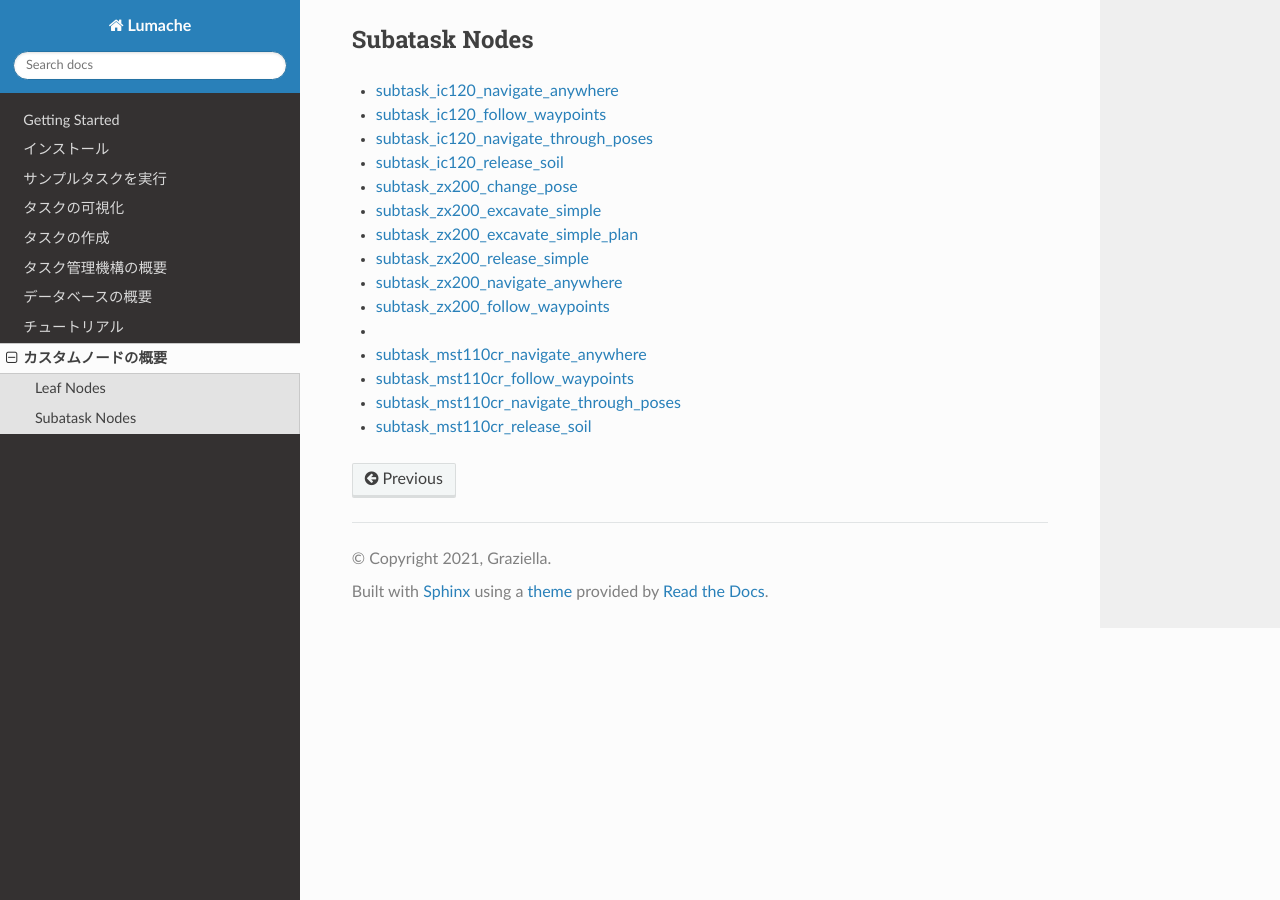
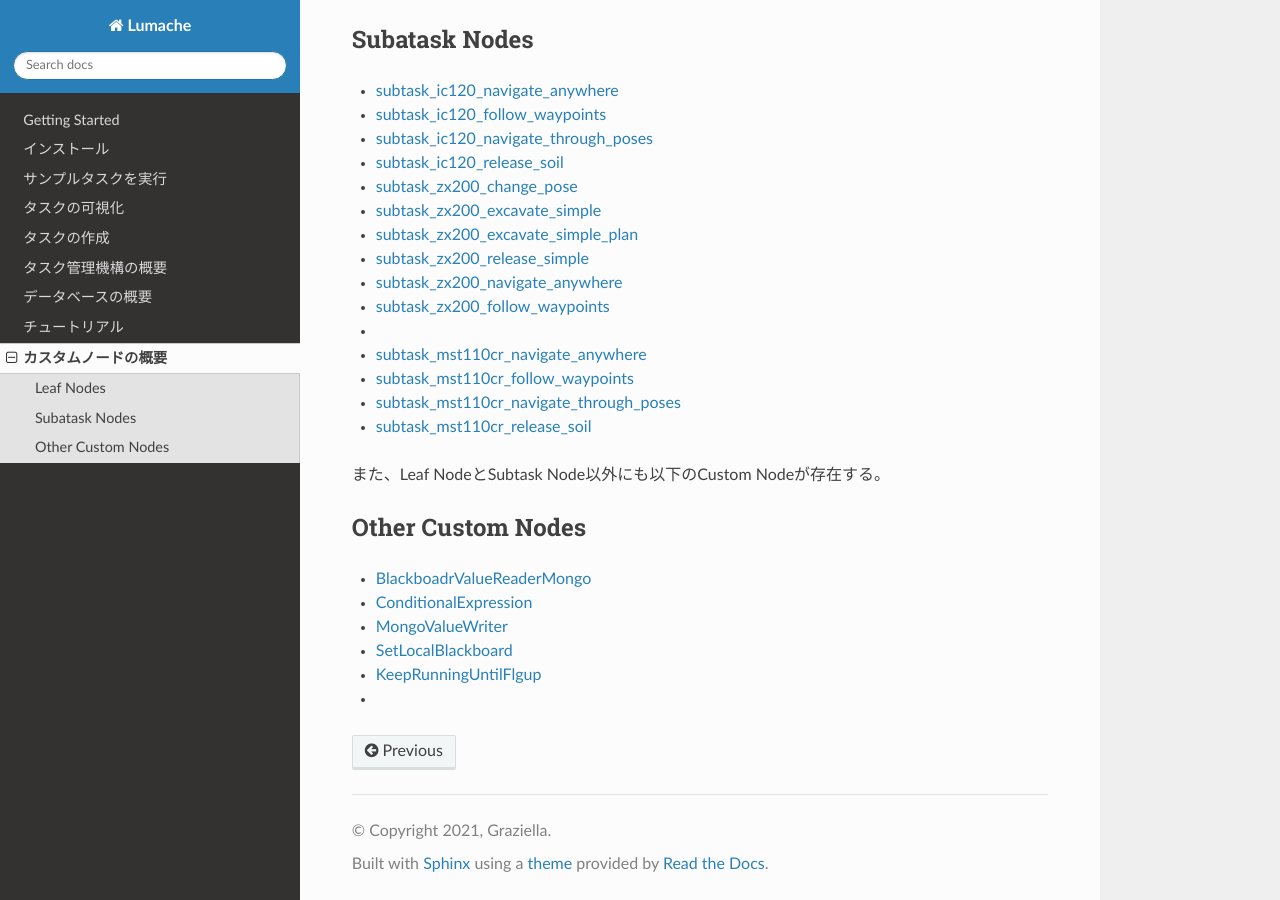
Before and after one commit to kasahara-san/Document-of-ROS2-TMS-for-Construction, a Sphinx documentation site: the page built from docs/source/CustomNodes.rst, in a window 1280 px wide and 900 px high, scrolled down 873 px. Built offline with Sphinx 7.4.7 and the Read the Docs theme 3.1.0, drawn with Linux system fonts in a browser that asks for light colours.

Commit message:
Update: 一時保存

```diff
--- /dev/null
+++ b/docs/source/Blackbboards.rst
@@ -0,0 +1,2 @@
+Blackboardの概要
+===================================
--- a/docs/source/CustomNodes.rst
+++ b/docs/source/CustomNodes.rst
@@ -44,3 +44,16 @@ Subatask Nodes
 - :doc:`subtask_mst110cr_follow_waypoints <CustomNodes/SubtaskMst110crFollowWaypoints>`
 - :doc:`subtask_mst110cr_navigate_through_poses <CustomNodes/SubtaskMst110crNavigateThroughPoses>`
 - :doc:`subtask_mst110cr_release_soil <CustomNodes/SubtaskMst110crReleaseSoil>`
+
+
+また、Leaf NodeとSubtask Node以外にも以下のCustom Nodeが存在する。
+
+
+Other Custom Nodes
+-----------
+- :doc:`BlackboadrValueReaderMongo <CustomNodes/BlackboadrValueReaderMongo>`
+- :doc:`ConditionalExpression <CustomNodes/ConditionalExpression>`
+- :doc:`MongoValueWriter <CustomNodes/MongoValueWriter>`
+- :doc:`SetLocalBlackboard <CustomNodes/SetLocalBlackboard>`
+- :doc:`KeepRunningUntilFlgup <CustomNodes/KeepRunningUntilFlgup>`
+-
--- /dev/null
+++ b/docs/source/CustomNodes/BlackboadrValueReaderMongo.rst
@@ -0,0 +1,2 @@
+BlackboadrValueReaderMongo
+===================================
--- /dev/null
+++ b/docs/source/CustomNodes/ConditionalExpression.rst
@@ -0,0 +1,2 @@
+ConditionalExpression
+===================================
--- /dev/null
+++ b/docs/source/CustomNodes/KeepRunningUntilFlgup.rst
@@ -0,0 +1,2 @@
+KeepRunningUntilFlgup
+===================================
--- /dev/null
+++ b/docs/source/CustomNodes/MongoValueWriter.rst
@@ -0,0 +1,2 @@
+MongoValueWriter
+===================================
--- /dev/null
+++ b/docs/source/CustomNodes/SetLocalBlackboard.rst
@@ -0,0 +1,2 @@
+SetLocalBlackboard
+===================================
```
Also changed, not shown: docs/source/GettingStarted.rst (+85 -1 lines), docs/source/images/custom_nodes.png (added), docs/source/images/db_setup.png (added), docs/source/images/groot_add_custom_nodes.png (added), docs/source/images/groot_menu.png (added), docs/source/images/groot_monitor_menu.png (added), docs/source/images/groot_monitoring_warn.png (added), docs/source/images/gui_button.png (added), docs/source/images/sample_task.png (added), docs/source/images/save_task.png (added).
